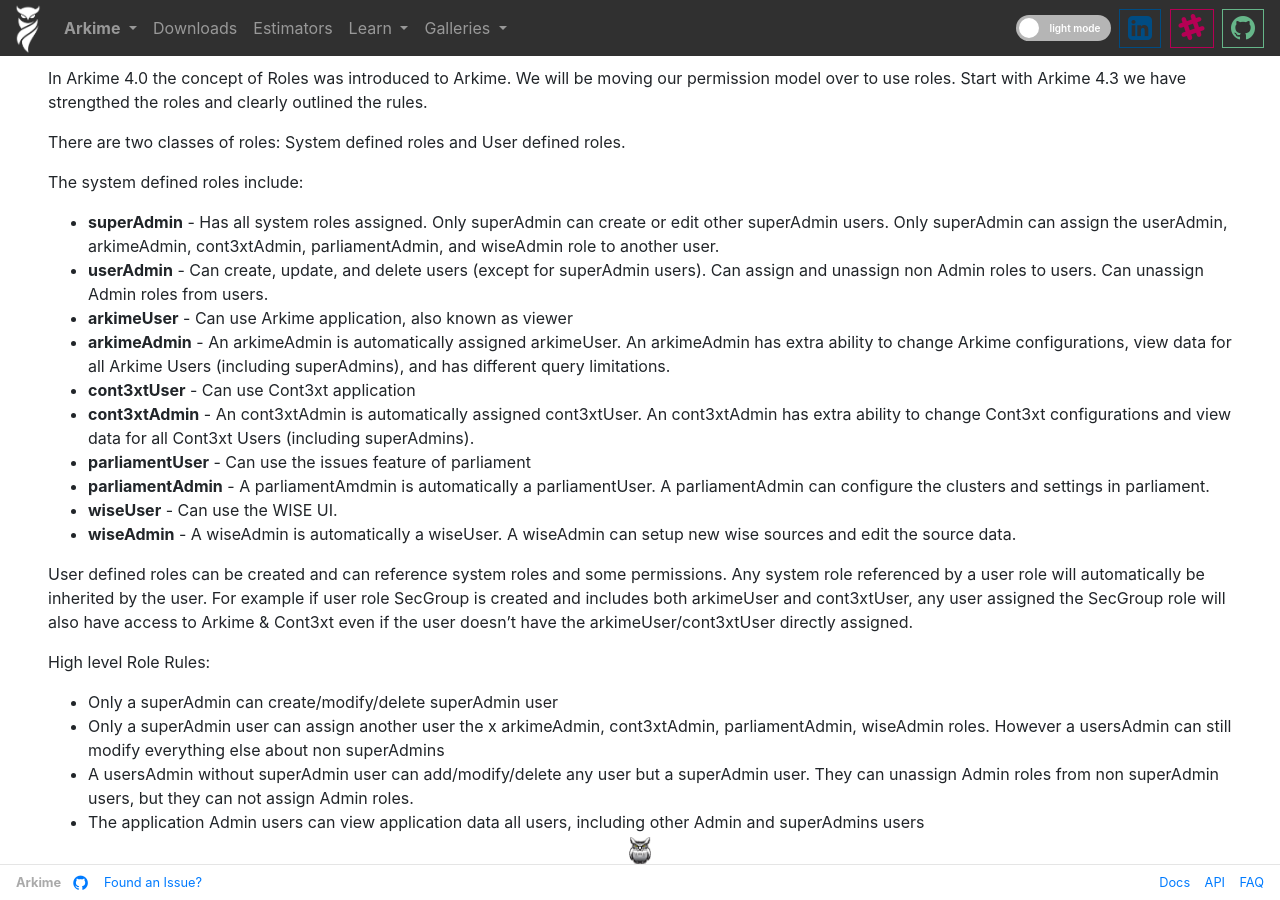
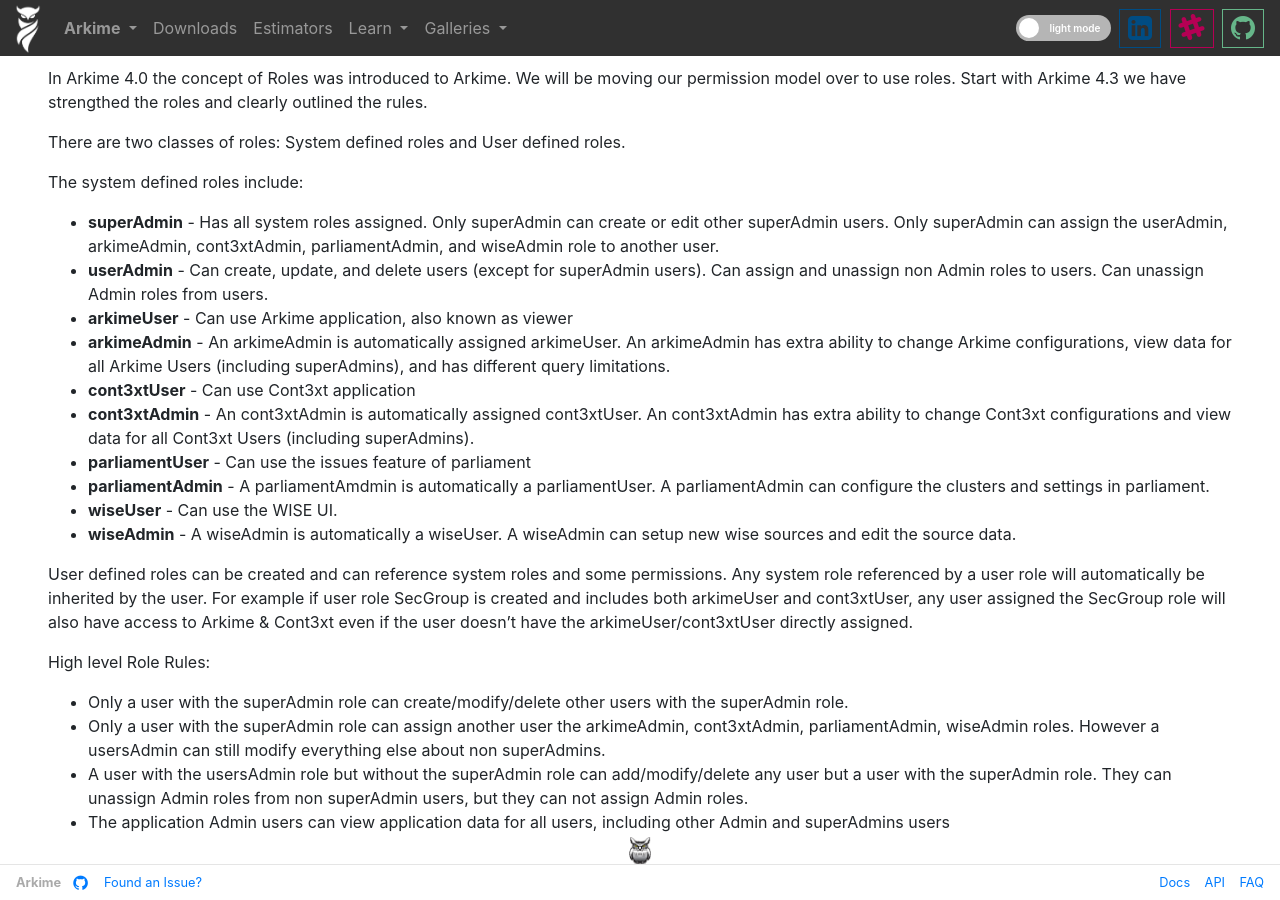
Before and after one commit to arkime/arkimeweb, a Jekyll site: the page built from _wiki/roles.md, in a window 1280 px wide. Built offline with Jekyll 4.4.1, drawn with Linux system fonts in a browser that asks for light colours.

Commit message:
add roles

```diff
--- a/_wiki/roles.md
+++ b/_wiki/roles.md
@@ -35,10 +35,10 @@
 
 
 High level Role Rules:
-* Only a superAdmin can create/modify/delete superAdmin user
-* Only a superAdmin user can assign another user the x arkimeAdmin, cont3xtAdmin, parliamentAdmin, wiseAdmin roles. However a usersAdmin can still modify everything else about non superAdmins
-* A usersAdmin without superAdmin user can add/modify/delete any user but a superAdmin user. They can unassign Admin roles from non superAdmin users, but they can not assign Admin roles.
-* The application Admin users can view application data all users, including other Admin and superAdmins users
+* Only a user with the superAdmin role can create/modify/delete other users with the superAdmin role.
+* Only a user with the superAdmin role can assign another user the arkimeAdmin, cont3xtAdmin, parliamentAdmin, wiseAdmin roles. However a usersAdmin can still modify everything else about non superAdmins.
+* A user with the usersAdmin role but without the superAdmin role can add/modify/delete any user but a user with the superAdmin role. They can unassign Admin roles from non superAdmin users, but they can not assign Admin roles.
+* The application Admin users can view application data for all users, including other Admin and superAdmins users
 
 
 </div>
--- a/arkimeet.html
+++ b/arkimeet.html
@@ -111,9 +111,6 @@
                   class="btn btn-lg btn-info btn-fw mt-1 ml-sm-1">
                   Submit a Talk
                 </a>
-              </p>
-              <p class="lead mt-2 primary-theme-text">
-                Submit your talk by April 14, 2023.
               </p>
               <p class="lead mt-2 primary-theme-text">
                 Registration is required by May 17, 2023.
```
Also changed, not shown: _wiki/home.md (+1 -0 lines).
